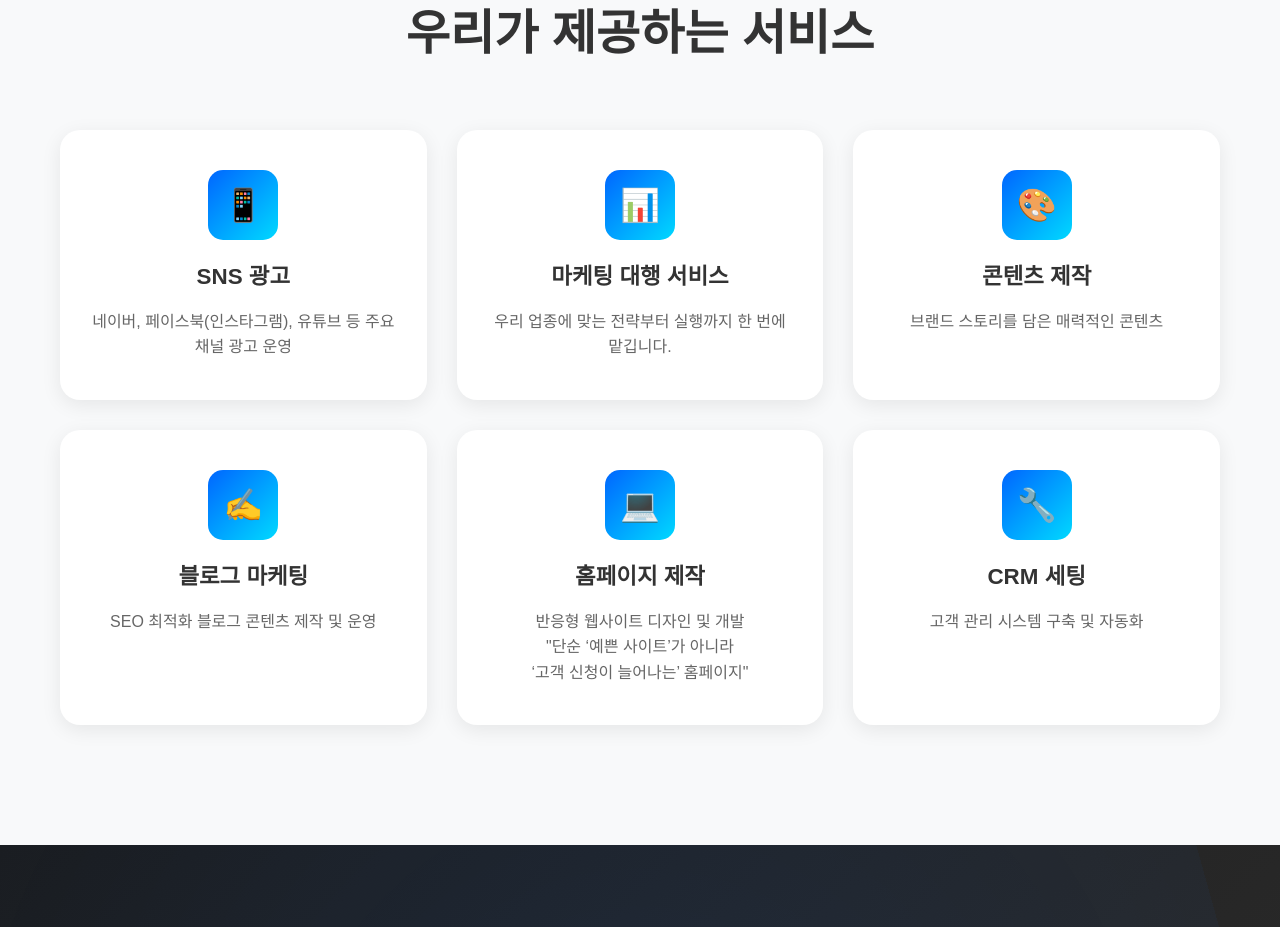
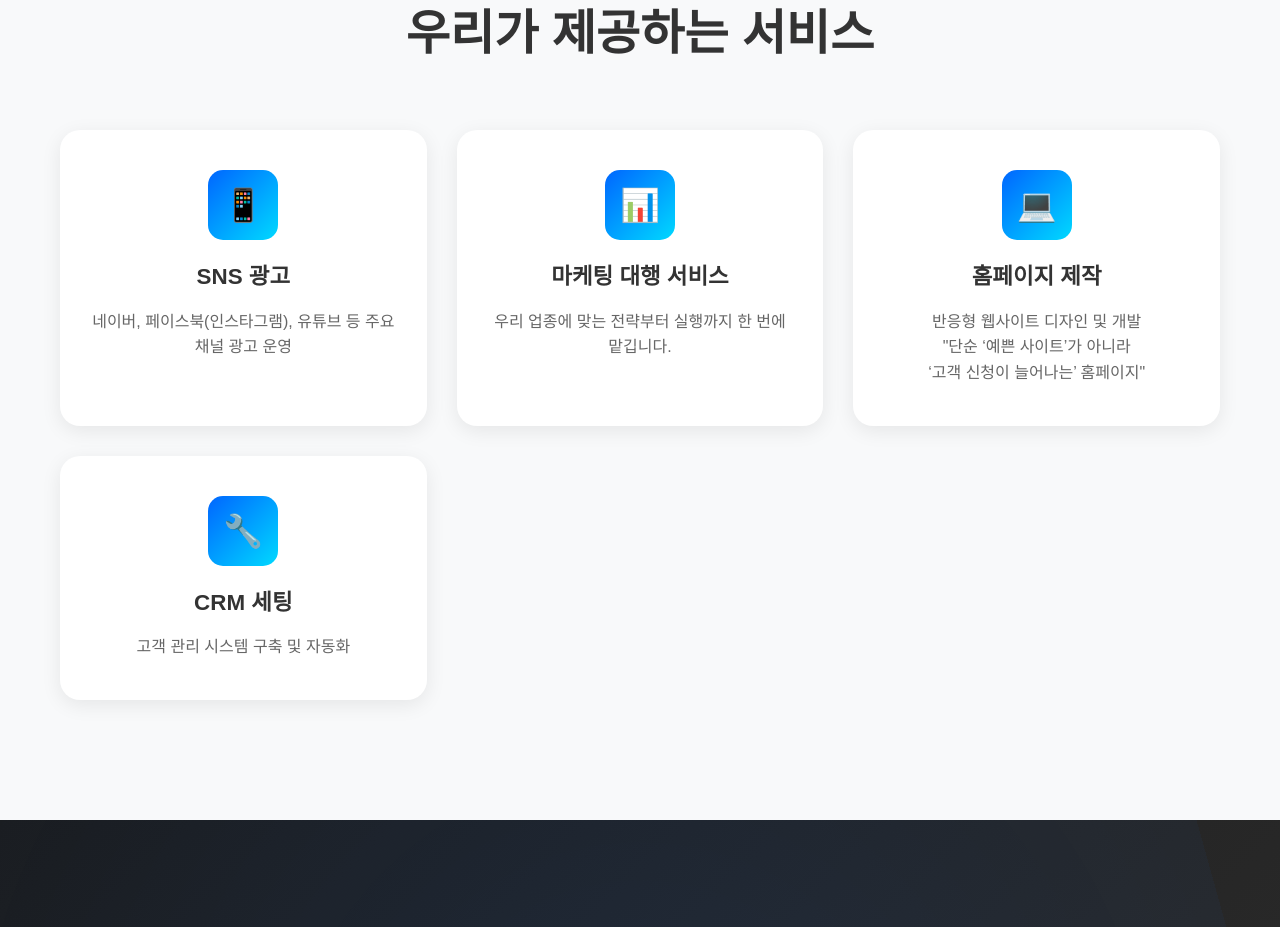
Before and after one commit to heo-jun-young/my-next-project, a Next.js app: page / in a window 1280 px wide. Shown: the part 2340-3267 px from the top of the page. Built offline with nearby package versions, Linux system fonts and the light colour scheme.

Commit message:
update styles

```diff
--- a/src/app/globals.css
+++ b/src/app/globals.css
@@ -576,11 +576,34 @@ html, body {
   transition: all 0.3s ease;
   box-shadow: 0 5px 20px rgba(0, 0, 0, 0.08);
   cursor: pointer;
+  position: relative;
+  overflow: hidden;
 }
 
 .service-card:hover {
   transform: translateY(-10px);
   box-shadow: 0 15px 40px rgba(0, 0, 0, 0.15);
+}
+
+/* 서비스 카드 Ripple 효과 */
+.card-ripple {
+  position: absolute;
+  border-radius: 50%;
+  background: rgba(0, 123, 255, 0.4);
+  transform: scale(0);
+  animation: card-ripple-animation 0.6s ease-out;
+  pointer-events: none;
+  width: 100px;
+  height: 100px;
+  margin-left: -50px;
+  margin-top: -50px;
+}
+
+@keyframes card-ripple-animation {
+  to {
+    transform: scale(6);
+    opacity: 0;
+  }
 }
 
 .service-icon {
--- a/src/app/layout.tsx
+++ b/src/app/layout.tsx
@@ -28,8 +28,6 @@ export default function RootLayout({
               <div className="dropdown-content">
                 <Link href="/services/sns">SNS 광고</Link>
                 <Link href="/services/marketing">마케팅 대행</Link>
-                <Link href="/services/content">콘텐츠 제작</Link>
-                <Link href="/services/blog">블로그 마케팅</Link>
                 <Link href="/services/website">홈페이지 제작</Link>
                 <Link href="/services/crm">CRM 세팅</Link>
               </div>
--- a/src/app/page.tsx
+++ b/src/app/page.tsx
@@ -22,6 +22,32 @@ export default function Home() {
     };
 
     document.addEventListener("click", handleClick);
+
+    // ==============================
+    // 💧 서비스 카드 Ripple 효과
+    // ==============================
+    const serviceCards = document.querySelectorAll<HTMLAnchorElement>(".service-card");
+
+    const handleCardClick = (e: MouseEvent) => {
+      const card = e.currentTarget as HTMLElement;
+      const rect = card.getBoundingClientRect();
+
+      const ripple = document.createElement("span");
+      ripple.className = "card-ripple";
+
+      const x = e.clientX - rect.left;
+      const y = e.clientY - rect.top;
+
+      ripple.style.left = `${x}px`;
+      ripple.style.top = `${y}px`;
+
+      card.appendChild(ripple);
+      setTimeout(() => ripple.remove(), 600);
+    };
+
+    serviceCards.forEach((card) => {
+      card.addEventListener("click", handleCardClick);
+    });
 
     // ==============================
     // 🔢 숫자 카운트 애니메이션
@@ -64,6 +90,9 @@ export default function Home() {
 
     return () => {
       document.removeEventListener("click", handleClick);
+      serviceCards.forEach((card) => {
+        card.removeEventListener("click", handleCardClick);
+      });
       observer.disconnect();
     };
   }, []);
@@ -156,23 +185,6 @@ export default function Home() {
               </p>
             </Link>
 
-            <Link href="/services/content" className="service-card">
-              <div className="service-icon">🎨</div>
-              <h3 className="service-title">콘텐츠 제작</h3>
-              <p className="service-desc">
-                브랜드 스토리를 담은 매력적인 콘텐츠
-              </p>
-            </Link>
-
-            <Link href="/services/blog" className="service-card">
-              <div className="service-icon">✍️</div>
-              <h3 className="service-title">블로그 마케팅</h3>
-              <p className="service-desc">
-                SEO 최적화 블로그 콘텐츠 제작 및 운영
-              </p>
-            </Link>
-
-
             <Link href="/services/website" className="service-card">
               <div className="service-icon">💻</div>
               <h3 className="service-title">홈페이지 제작</h3>
```
